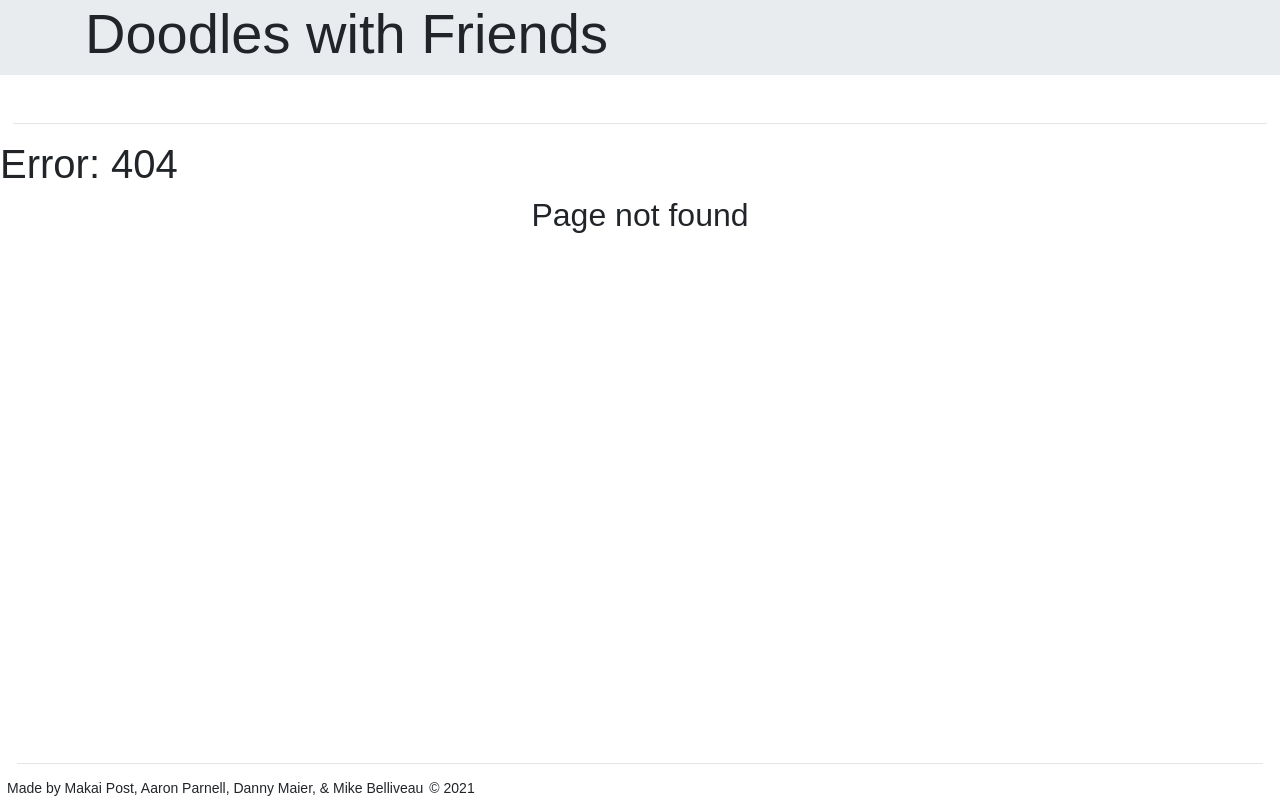
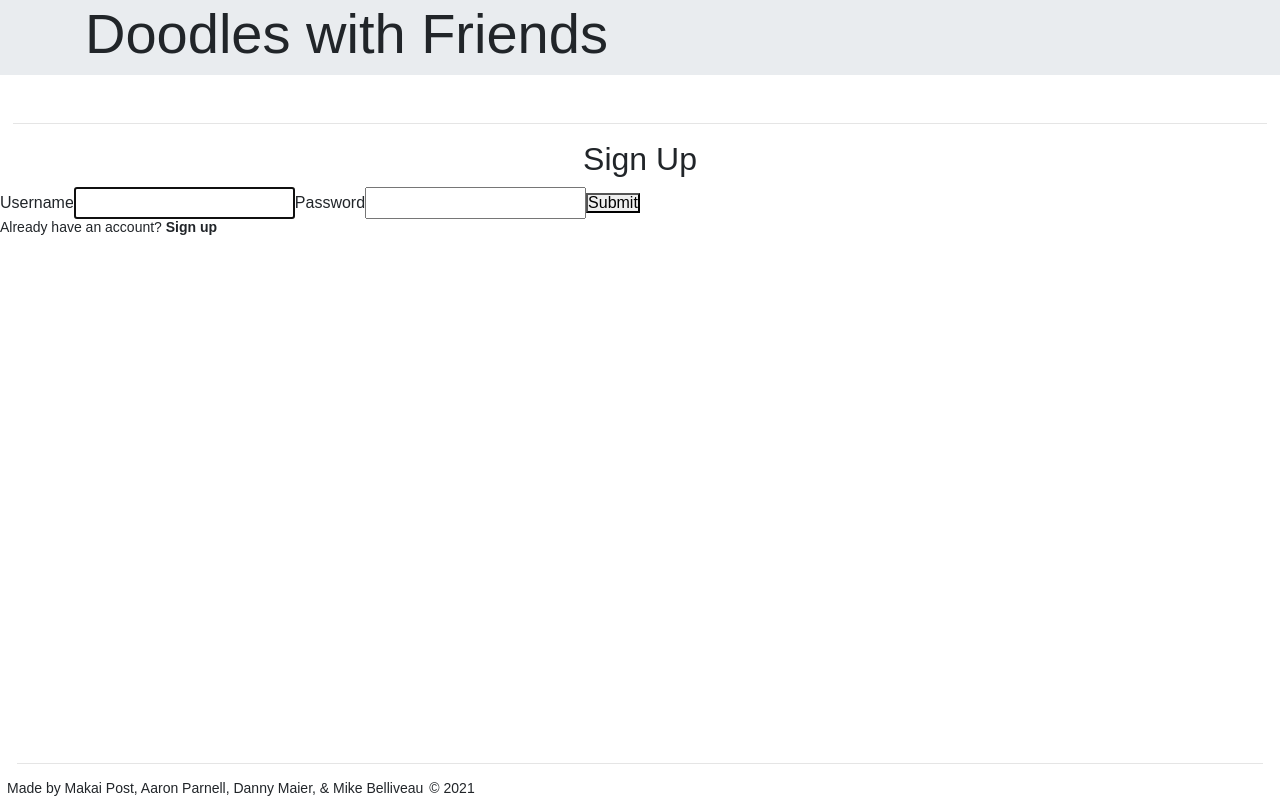
Before and after one commit to ToMakPo/Doodles-with-Friends, a React (Create React App) app in the folder client/: page / in a window 1280 px wide. Before the commit this address had no page. Built offline with nearby package versions, Linux system fonts and the light colour scheme.

Commit message:
added store provider to index.js

```diff
--- a/client/src/App.js
+++ b/client/src/App.js
@@ -27,11 +27,11 @@ const App = () => {
 
 			{
 				// If the user is not logged in, then direct the user to the login page. Other wise, take them to the page requested page.
-				true ? <PageNotFound /> :
+				// true ? <PageNotFound /> :
 				activeUser === null ? (
 					loginDisplay
-							? <Login {...{ logUserIn, setLoginDisplay }} />
-							: <Signup {...{ logUserIn, setLoginDisplay }} />
+						? <Signup {...{ logUserIn, setLoginDisplay }} />
+						: <Login {...{ logUserIn, setLoginDisplay }} />
 				) : (
 					<Router>
 						{ console.log('User is logged in:', activeUser)}
--- a/client/src/index.js
+++ b/client/src/index.js
@@ -1,7 +1,15 @@
+import React from 'react';
 import ReactDOM from 'react-dom'
 import App from './App'
 import 'bootstrap/dist/css/bootstrap.min.css';
 // import "bootstrap.bundle.min.js";
+import { StoreProvider } from "./store";
 
-
-ReactDOM.render(<App />, document.getElementById('root'))
+ReactDOM.render(
+    <React.StrictMode>
+        <StoreProvider>
+            <App />
+        </StoreProvider>
+    </React.StrictMode>,
+    document.getElementById('root')
+);
```
Lines whose indentation alone changed are shown as unchanged.
